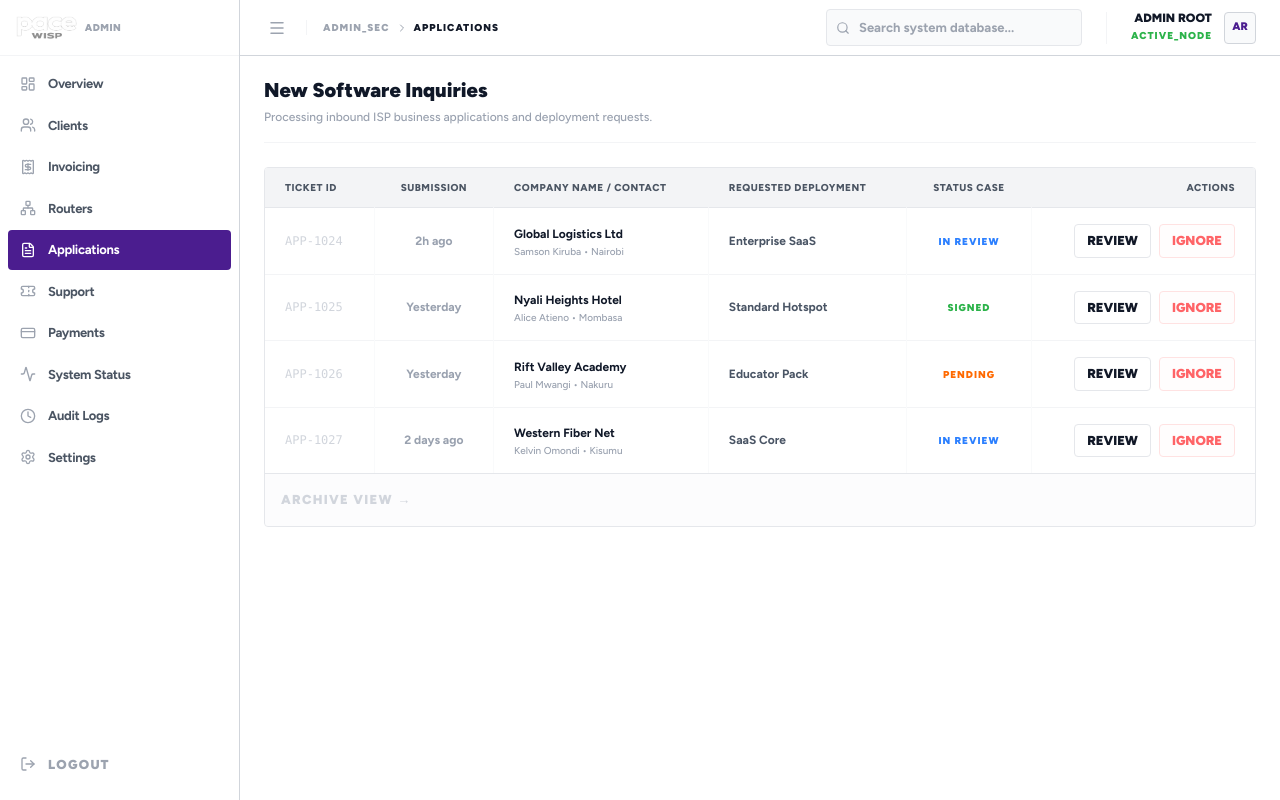
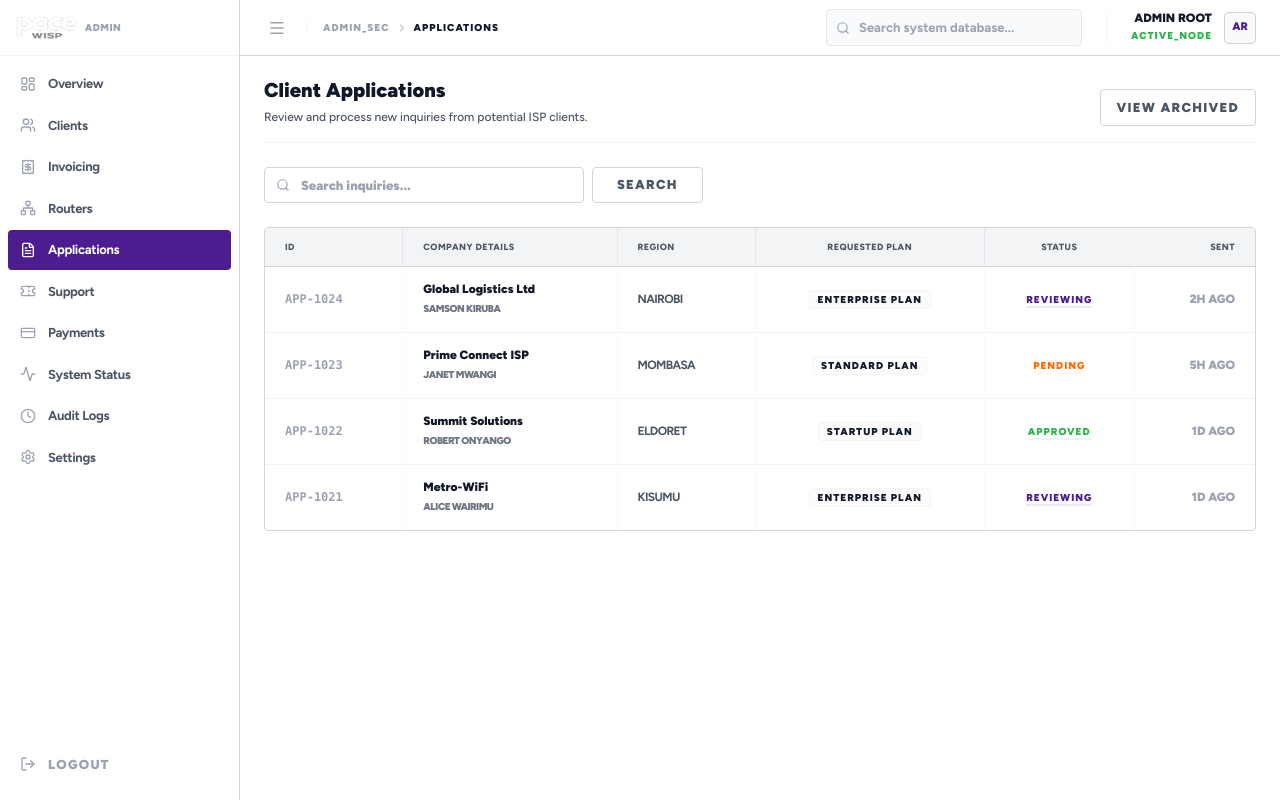
Before and after one commit to dennismutuku2005/pacewebsite, a Next.js app in the folder paceadmin/: page /dashboard/applications in a window 1280 px wide. Built offline with nearby package versions, Linux system fonts and the light colour scheme.

Commit message:
Auto-update: page.js

```diff
--- a/paceadmin/src/app/dashboard/applications/page.js
+++ b/paceadmin/src/app/dashboard/applications/page.js
@@ -1,75 +1,88 @@
 "use client"
 
 import React from 'react'
-import { motion } from 'framer-motion'
-import { CheckCircle2, ChevronRight } from 'lucide-react'
+import { motion, AnimatePresence } from 'framer-motion'
+import { Search, Building2, User, MapPin, Clock, CheckCircle2, XCircle, FileText } from 'lucide-react'
 import { cn } from '@/lib/utils'
 
 export default function ApplicationsPage() {
     const applications = [
-        { id: 'APP-1024', company: 'Global Logistics Ltd', person: 'Samson Kiruba', zone: 'Nairobi', license: 'Enterprise SaaS', status: 'In Review', age: '2h ago' },
-        { id: 'APP-1025', company: 'Nyali Heights Hotel', person: 'Alice Atieno', zone: 'Mombasa', license: 'Standard Hotspot', status: 'Signed', age: 'Yesterday' },
-        { id: 'APP-1026', company: 'Rift Valley Academy', person: 'Paul Mwangi', zone: 'Nakuru', license: 'Educator Pack', status: 'Pending', age: 'Yesterday' },
-        { id: 'APP-1027', company: 'Western Fiber Net', person: 'Kelvin Omondi', zone: 'Kisumu', license: 'SaaS Core', status: 'In Review', age: '2 days ago' },
+        { id: 'APP-1024', company: 'Global Logistics Ltd', person: 'Samson Kiruba', zone: 'Nairobi', plan: 'Enterprise Plan', status: 'Reviewing', age: '2h ago' },
+        { id: 'APP-1023', company: 'Prime Connect ISP', person: 'Janet Mwangi', zone: 'Mombasa', plan: 'Standard Plan', status: 'Pending', age: '5h ago' },
+        { id: 'APP-1022', company: 'Summit Solutions', person: 'Robert Onyango', zone: 'Eldoret', plan: 'Startup Plan', status: 'Approved', age: '1d ago' },
+        { id: 'APP-1021', company: 'Metro-WiFi', person: 'Alice Wairimu', zone: 'Kisumu', plan: 'Enterprise Plan', status: 'Reviewing', age: '1d ago' },
     ]
 
     return (
         <div className="space-y-6 font-figtree">
 
-            {/* Header */}
-            <div className="border-b border-gray-100 pb-4">
-                <h1 className="text-[20px] font-black text-gray-900 leading-none">New Software Inquiries</h1>
-                <p className="text-[12px] text-gray-400 mt-2 font-medium">Processing inbound ISP business applications and deployment requests.</p>
+            {/* Page Header */}
+            <div className="border-b border-gray-100 pb-4 flex justify-between items-end">
+                <div>
+                    <h1 className="text-[20px] font-black text-admin-value leading-none">Client Applications</h1>
+                    <p className="text-[12px] text-admin-label mt-2 font-medium">Review and process new inquiries from potential ISP clients.</p>
+                </div>
+                <div className="flex gap-2">
+                    <button className="px-4 py-2 border border-pace-border text-admin-label rounded text-[11px] font-black hover:border-pace-purple hover:text-pace-purple transition-all uppercase tracking-widest bg-white">
+                        View Archived
+                    </button>
+                </div>
             </div>
 
-            {/* Main Table - The Excel look */}
-            <div className="border border-gray-200 rounded overflow-hidden">
+            {/* Control Bar */}
+            <div className="flex flex-col md:flex-row items-center gap-2 h-9">
+                <div className="relative w-full md:w-80 h-full">
+                    <Search className="absolute left-3 top-1/2 -translate-y-1/2 text-admin-dim" size={14} />
+                    <input
+                        type="text"
+                        placeholder="Search inquiries..."
+                        className="w-full h-full pl-9 pr-3 rounded border border-pace-border bg-white focus:ring-1 focus:ring-pace-purple/10 focus:border-pace-purple outline-none text-[12px] font-black text-admin-value placeholder:text-admin-dim h-full"
+                    />
+                </div>
+                <button className="px-6 h-full border border-pace-border text-admin-label rounded text-[11px] font-black hover:border-pace-purple hover:text-pace-purple transition-all uppercase tracking-widest bg-white">Search</button>
+            </div>
+
+            {/* Main Table */}
+            <div className="border border-pace-border rounded overflow-hidden bg-white shadow-none">
                 <div className="overflow-x-auto">
                     <table className="w-full text-left text-[12px] whitespace-nowrap">
                         <thead>
-                            <tr className="bg-gray-50 border-b border-gray-200 font-bold text-gray-400 uppercase tracking-widest text-[10px]">
-                                <th className="px-5 py-3 border-r border-gray-100">Ticket ID</th>
-                                <th className="px-5 py-3 border-r border-gray-100 text-center">Submission</th>
-                                <th className="px-5 py-3 border-r border-gray-100">Company Name / Contact</th>
-                                <th className="px-5 py-3 border-r border-gray-100">Requested Deployment</th>
-                                <th className="px-5 py-3 border-r border-gray-100 text-center">Status Case</th>
-                                <th className="px-5 py-3 text-right">Actions</th>
+                            <tr className="bg-pace-bg-subtle border-b border-pace-border font-black text-admin-label uppercase tracking-widest text-[9px]">
+                                <th className="px-5 py-3 border-r border-gray-200">ID</th>
+                                <th className="px-5 py-3 border-r border-gray-200">Company Details</th>
+                                <th className="px-5 py-3 border-r border-gray-200">Region</th>
+                                <th className="px-5 py-3 border-r border-gray-200 text-center uppercase">Requested Plan</th>
+                                <th className="px-5 py-3 border-r border-gray-100 text-center uppercase">Status</th>
+                                <th className="px-5 py-3 text-right uppercase">Sent</th>
                             </tr>
                         </thead>
                         <tbody className="divide-y divide-gray-100">
                             {applications.map((app) => (
-                                <tr key={app.id} className="hover:bg-gray-50 transition-colors group">
-                                    <td className="px-5 py-4 font-mono text-gray-300 group-hover:text-gray-900 border-r border-gray-50">{app.id}</td>
-                                    <td className="px-5 py-4 font-bold text-center border-r border-gray-50 text-gray-400">{app.age}</td>
-                                    <td className="px-5 py-4 border-r border-gray-50 max-w-xs overflow-hidden text-ellipsis">
-                                        <p className="font-bold text-gray-900">{app.company}</p>
-                                        <p className="text-[10px] text-gray-400 font-medium leading-none mt-1">{app.person} • {app.zone}</p>
+                                <tr key={app.id} className="hover:bg-gray-50 transition-all group cursor-pointer">
+                                    <td className="px-5 py-4 border-r border-gray-50 font-mono text-admin-dim group-hover:text-admin-value transition-colors font-black uppercase">{app.id}</td>
+                                    <td className="px-5 py-4 border-r border-gray-50">
+                                        <p className="font-black text-admin-value leading-none">{app.company}</p>
+                                        <p className="text-[10px] text-admin-label font-black uppercase tracking-tighter mt-1.5 opacity-80">{app.person}</p>
                                     </td>
-                                    <td className="px-5 py-4 border-r border-gray-50 font-bold text-gray-600">
-                                        {app.license}
+                                    <td className="px-5 py-4 border-r border-gray-50 font-bold text-admin-label uppercase tracking-tighter">{app.zone}</td>
+                                    <td className="px-5 py-4 border-r border-gray-50 text-center">
+                                        <span className="font-black text-admin-value uppercase text-[10px] tracking-widest border border-gray-100 px-2 py-0.5 rounded-sm bg-gray-50/50">{app.plan}</span>
                                     </td>
                                     <td className="px-5 py-4 border-r border-gray-50 text-center">
                                         <span className={cn(
-                                            "font-black uppercase text-[10px] tracking-widest",
-                                            app.status === 'Signed' ? "text-pace-green" :
-                                                app.status === 'In Review' ? "text-blue-500" :
-                                                    "text-orange-500"
+                                            "font-black uppercase text-[10px] tracking-widest border-b-2 transition-all",
+                                            app.status === 'Approved' ? "text-pace-green border-pace-green/10" :
+                                                app.status === 'Reviewing' ? "text-pace-purple border-pace-purple/10" : "text-orange-500 border-orange-50"
                                         )}>{app.status}</span>
                                     </td>
-                                    <td className="px-5 py-4 text-right">
-                                        <div className="flex justify-end gap-2">
-                                            <button className="px-3 py-1.5 border border-gray-200 rounded text-[10px] font-black uppercase bg-white hover:border-gray-400 transition-all">Review</button>
-                                            <button className="px-3 py-1.5 border border-red-100 text-red-400 rounded text-[10px] font-black uppercase bg-red-50/20 hover:bg-red-50 transition-all">Ignore</button>
-                                        </div>
+                                    <td className="px-5 py-4 text-right font-black text-admin-dim group-hover:text-admin-value transition-colors uppercase">
+                                        {app.age}
                                     </td>
                                 </tr>
                             ))}
                         </tbody>
                     </table>
                 </div>
-                <div className="p-4 bg-gray-50/50 border-t border-gray-200">
-                    <button className="text-[10px] font-black text-gray-300 uppercase tracking-widest hover:text-gray-900 transition-colors">Archive View &rarr;</button>
-                </div>
             </div>
 
         </div>
```
